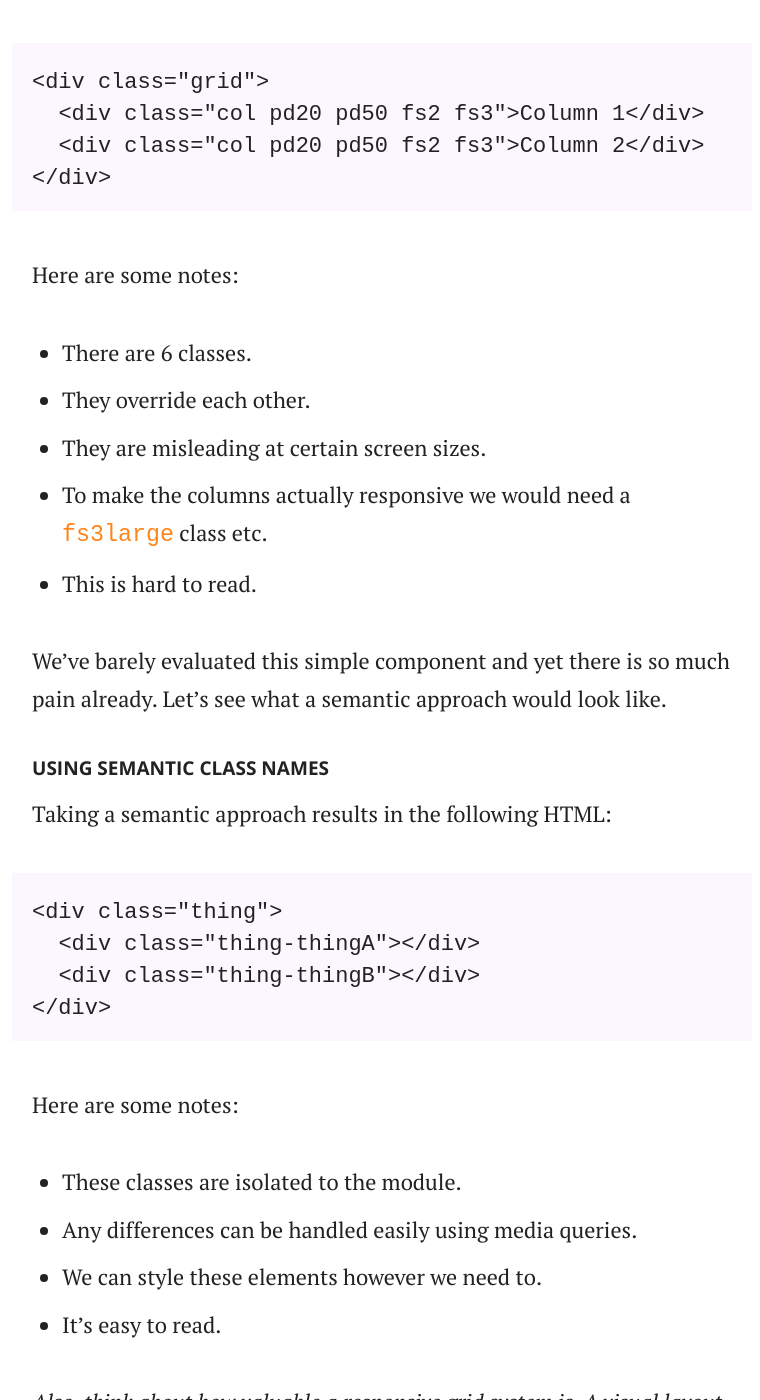
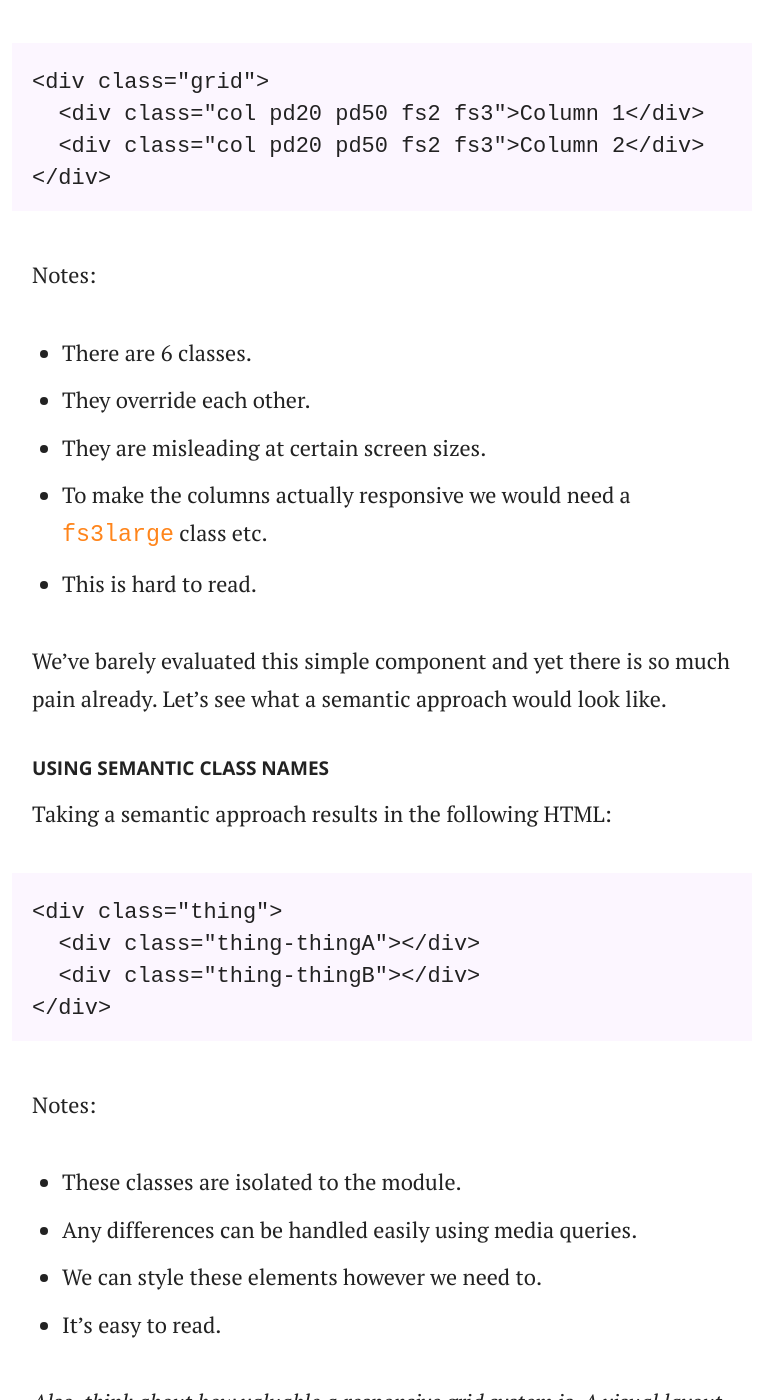
Before and after one commit to adamsilver/maintainablecss.com-jekyll, a Jekyll site: the page built from _chapters/03-reuse.md, in a window 1280 px wide and 1400 px high, scrolled down 1270 px. Shown: the whole window, without its empty margins (258-1018 px from the left). Built offline with Jekyll 4.4.1, drawn with Linux system fonts in a browser that asks for light colours.

Commit message:
reuse updates

```diff
--- a/_chapters/03-reuse.md
+++ b/_chapters/03-reuse.md
@@ -32,7 +32,7 @@ Taking an atomic approach results in the following HTML:
 	  <div class="col pd20 pd50 fs2 fs3">Column 2</div>
 	</div>
 
-Here are some notes:
+Notes:
 
 - There are 6 classes.
 - They override each other.
@@ -51,7 +51,7 @@ Taking a semantic approach results in the following HTML:
 	  <div class="thing-thingB"></div>
 	</div>
 
-Here are some notes:
+Notes:
 
 - These classes are isolated to the module.
 - Any differences can be handled easily using media queries.
```
